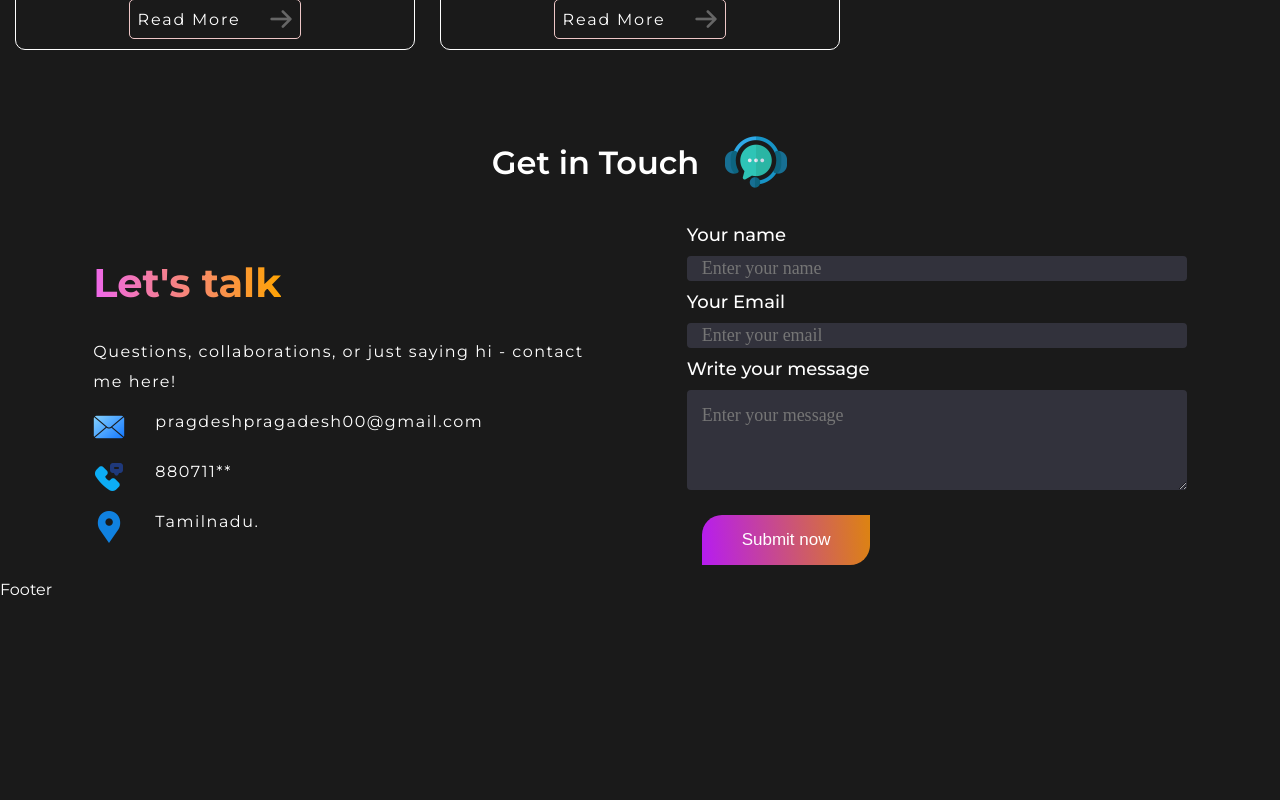
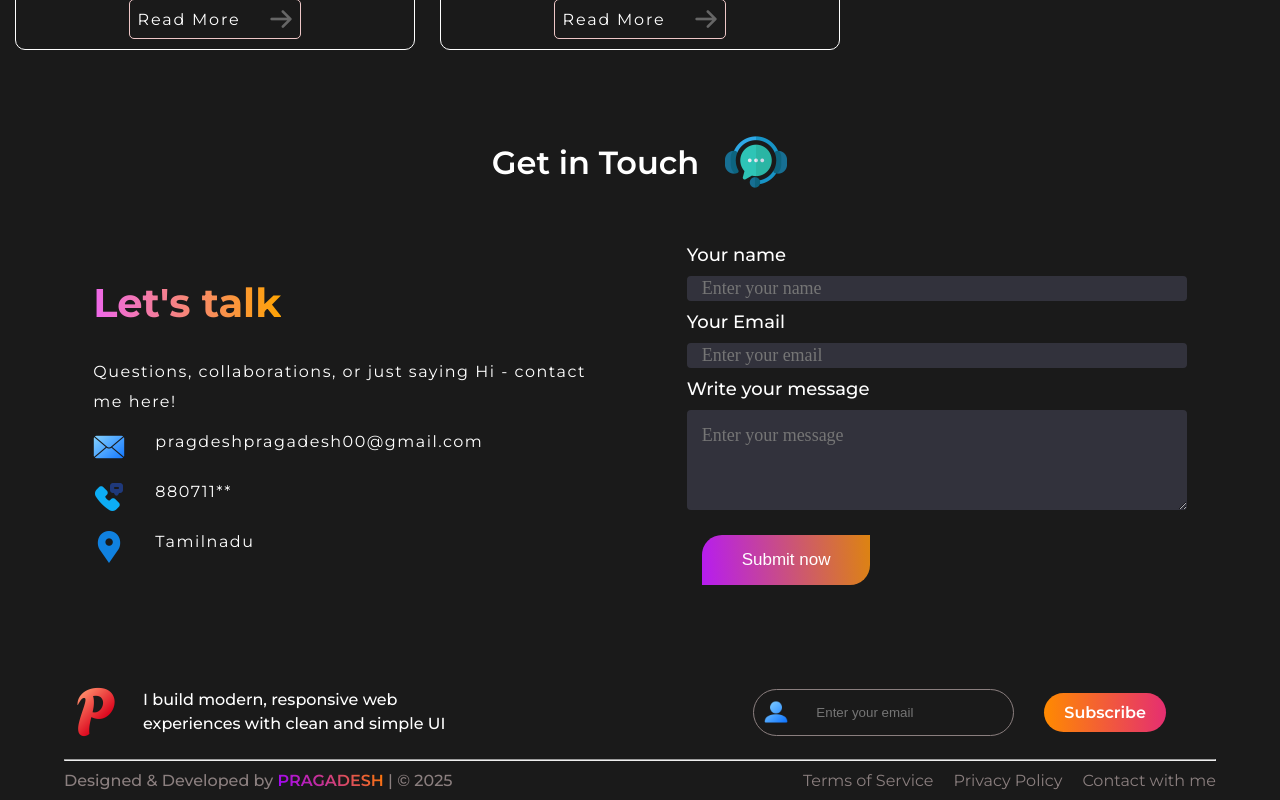
Before and after one commit to PRAGADESH22/Portfolio, a React (Vite) app: page / in a window 1280 px wide. Shown: the part 1737-2537 px from the top of the page. Before the commit the page ends 2336 px from the top, so only its background shows below. Built offline with nearby package versions, Linux system fonts and the light colour scheme.

Commit message:
footer updated

```diff
--- a/src/Components/Contact/Contact.css
+++ b/src/Components/Contact/Contact.css
@@ -5,13 +5,14 @@
   justify-content: center;
   align-items: center;
   margin-top: 80px;
+  margin-bottom: 80px;
 }
 .contact-title {
   display: flex;
   gap: 25px;
   align-items: center;
   justify-content: center;
-  margin-bottom: 30px;
+  margin-bottom: 50px;
 }
 .contact-title h1 {
   font-weight: 600;
@@ -74,7 +75,7 @@
   height: 25px;
   width: 500px;
   background: #32323c;
-  color: #a0a0a0;
+  color: white;
   font-family: outfit;
   font-size: 18px;
   padding-left: 15px;
@@ -85,7 +86,7 @@
   height: 100px;
   width: 500px;
   background: #32323c;
-  color: #a0a0a0;
+  color: white;
   font-family: outfit;
   font-size: 18px;
   padding: 15px;
--- a/src/Components/Contact/Contact.jsx
+++ b/src/Components/Contact/Contact.jsx
@@ -19,7 +19,7 @@ const Contact = () => {
       <div className="contact-session">
         <div className="contact-left">
           <h1>Let's talk</h1>
-          <p>Questions, collaborations, or just saying hi - contact me here!</p>
+          <p>Questions, collaborations, or just saying Hi - contact me here!</p>
           <div className="contact-details">
             <div className="contact-detail">
               <img
@@ -43,7 +43,7 @@ const Contact = () => {
                 alt=""
                 style={{ height: "32px", width: "32px" }}
               />
-              <p>Tamilnadu.</p>
+              <p>Tamilnadu</p>
             </div>
           </div>
         </div>
--- a/src/Components/Footer/Footer.css
+++ b/src/Components/Footer/Footer.css
@@ -0,0 +1,89 @@
+.footer {
+  display: flex;
+  flex-direction: column;
+  margin-top: 50px;
+  margin-left: 5%;
+  margin-right: 5%;
+  margin-bottom: 10px;
+}
+.footer-top {
+  display: flex;
+  justify-content: space-between;
+  margin-bottom: 15px;
+  align-items: center;
+}
+.footer-top-left {
+  display: flex;
+  align-items: center;
+  gap: 15px;
+}
+.footer-top-left p {
+  max-width: 350px;
+  line-height: 1.5;
+  font-weight: 500;
+}
+.footer-top-right {
+  display: flex;
+  gap: 20px;
+  align-items: center;
+
+  gap: 30px;
+  padding-right: 50px;
+}
+.footer-email {
+  display: flex;
+  gap: 10px;
+  align-items: center;
+  outline: none;
+  border: 1px solid #8b7f7f;
+  padding: 5px 10px;
+  border-radius: 50px;
+  background: transparent;
+}
+.footer-email input {
+  display: flex;
+  gap: 30px;
+  background: transparent;
+  padding: 20px 50px;
+  padding: 10px;
+  border: none;
+  color: white;
+  font-weight: 500;
+  outline: none;
+  width: max-content;
+}
+.footer-subscribe {
+  padding: 10px 20px;
+  border: none;
+  border-radius: 50px;
+  background: linear-gradient(90deg, #ff8a00, #e52e71);
+  color: white;
+  font-weight: 600;
+  cursor: pointer;
+  transition: transform 0.3s ease;
+}
+.footer-subscribe:hover {
+  transform: scale(1.08);
+}
+.footer-bottom {
+  display: flex;
+  justify-content: space-between;
+  margin-top: 10px;
+}
+.footer-bottom-left {
+  font-weight: 500;
+  color: #8b7f7f;
+  font-size: 16px;
+  font-weight: 500;
+}
+.footer-bottom-left span {
+  background: linear-gradient(235deg, #ff7a00, #9d00ff);
+  background-clip: text;
+  -webkit-text-fill-color: transparent;
+  font-weight: 600;
+}
+.footer-bottom-right {
+  display: flex;
+  gap: 20px;
+  color: #8b7f7f;
+}
--- a/src/Components/Footer/Footer.jsx
+++ b/src/Components/Footer/Footer.jsx
@@ -1,8 +1,49 @@
 import React from "react";
 import "./Footer.css";
+import letterp from "../../assets/letter-p.png";
+import user from "../../assets/user-email.png";
 
 const Footer = () => {
-  return <div>Footer</div>;
+  return (
+    <div className="footer">
+      <div className="footer-top">
+        <div className="footer-top-left">
+          <img
+            src={letterp}
+            alt="Logo"
+            style={{ width: "64px", height: "auto" }}
+          />
+          <p>
+            I build modern, responsive web experiences with clean and simple UI
+          </p>
+        </div>
+        <div className="footer-top-right">
+          <div className="footer-email">
+            <img
+              src={user}
+              alt="User Email"
+              style={{ width: "24px", height: "24px", marginRight: "8px" }}
+            />
+            <input type="email" name="email" placeholder="Enter your email" />
+          </div>
+          <div className="footer-subscribe">Subscribe</div>
+        </div>
+      </div>
+      <hr />
+      <div className="footer-bottom">
+        <div className="footer-bottom-left">
+          <p>
+            Designed & Developed by <span>PRAGADESH</span> | © 2025
+          </p>
+        </div>
+        <div className="footer-bottom-right">
+          <p>Terms of Service</p>
+          <p>Privacy Policy</p>
+          <p>Contact with me</p>
+        </div>
+      </div>
+    </div>
+  );
 };
 
 export default Footer;
```
Also changed, not shown: src/assets/letter-p.png (added), src/assets/user-email.png (added).
